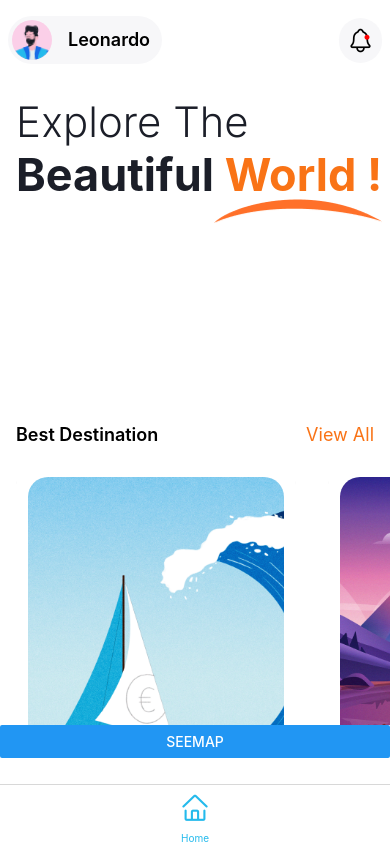
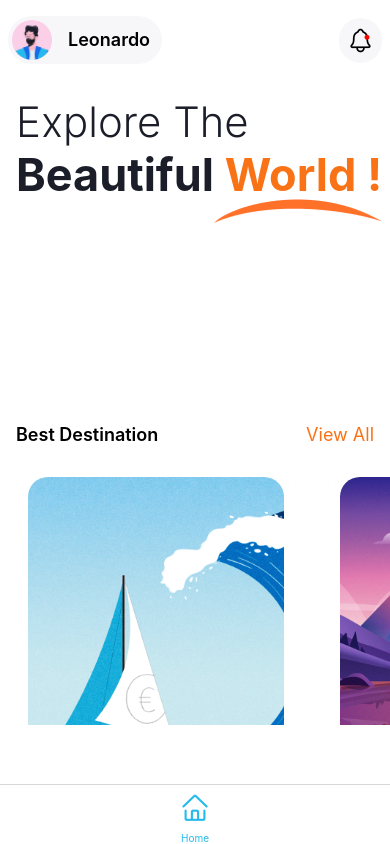
Before and after one commit to Orizaaaaa/travelnoob, a React Native app: screen /MainScreen in a window 390 px wide. Built offline with nearby package versions, Linux system fonts and the light colour scheme.

Commit message:
create detail places

```diff
--- a/screens/home/HomeScreen.tsx
+++ b/screens/home/HomeScreen.tsx
@@ -71,11 +71,10 @@ const HomeScreen = () => {
                         pagingEnabled
                         showsHorizontalScrollIndicator={false}
                         keyExtractor={(item) => item.id}
-                        renderItem={({ item }) => <Slide item={item} />}
+                        renderItem={({ item }) => <Slide item={item} onPress={() => navigation.navigate('detailPlace')} />}
                     />
                 </View>
             </SafeAreaView>
-            <Button title='seemap' onPress={() => navigation.navigate('detailPlace')} />
         </ScrollView>
 
 
```
